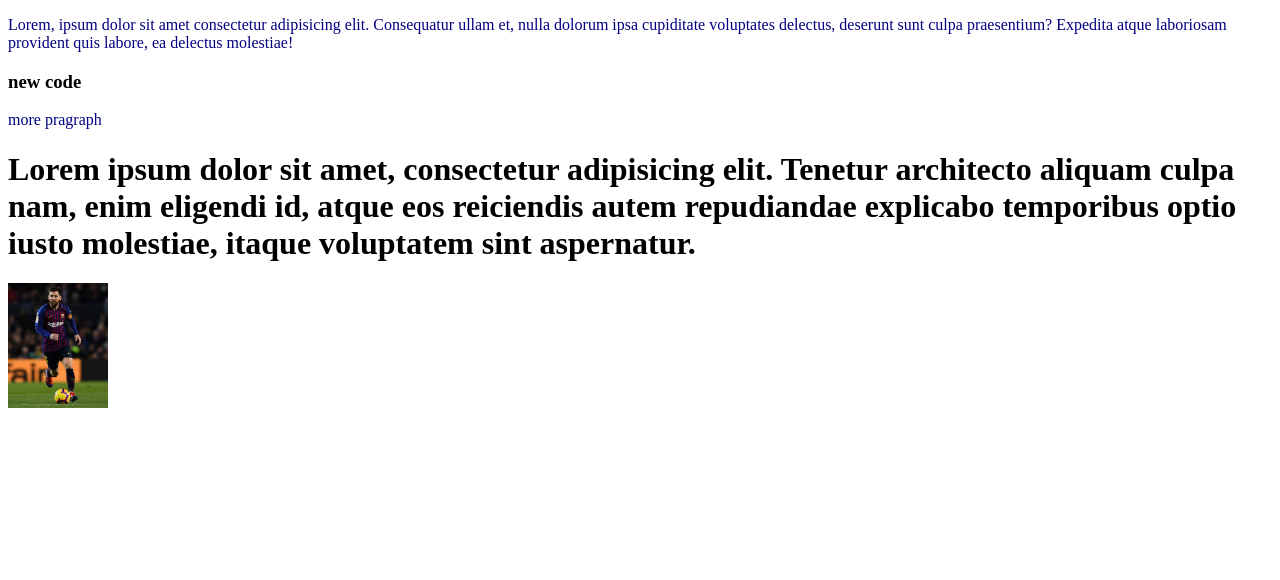
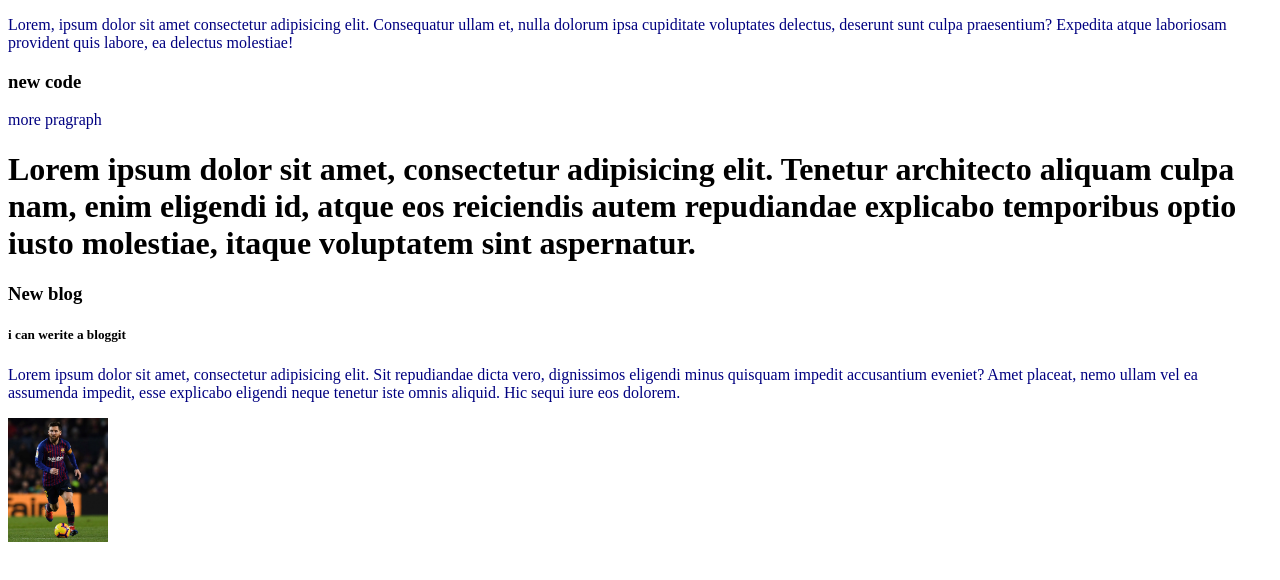
Before and after one commit to ashr-aful007/my-practice-repo, a plain HTML site: page index.html in a window 1280 px wide. Drawn offline with Linux system fonts and the light colour scheme.

Commit message:
add pragraph

```diff
--- a/index.html
+++ b/index.html
@@ -12,6 +12,11 @@
     <h3>new code</h3>
     <p>more pragraph</p>
     <h1>Lorem ipsum dolor sit amet, consectetur adipisicing elit. Tenetur architecto aliquam culpa nam, enim eligendi id, atque eos reiciendis autem repudiandae explicabo temporibus optio iusto molestiae, itaque voluptatem sint aspernatur.</h1>
+    <div>
+        <h3>New blog</h3>
+        <h5>i can werite a bloggit </h5>
+        <p>Lorem ipsum dolor sit amet, consectetur adipisicing elit. Sit repudiandae dicta vero, dignissimos eligendi minus quisquam impedit accusantium eveniet? Amet placeat, nemo ullam vel ea assumenda impedit, esse explicabo eligendi neque tenetur iste omnis aliquid. Hic sequi iure eos dolorem.</p>
+    </div>
     <img src="images/leo.jpg.jpg" alt="loading..">
 </body>
 </html>
```
